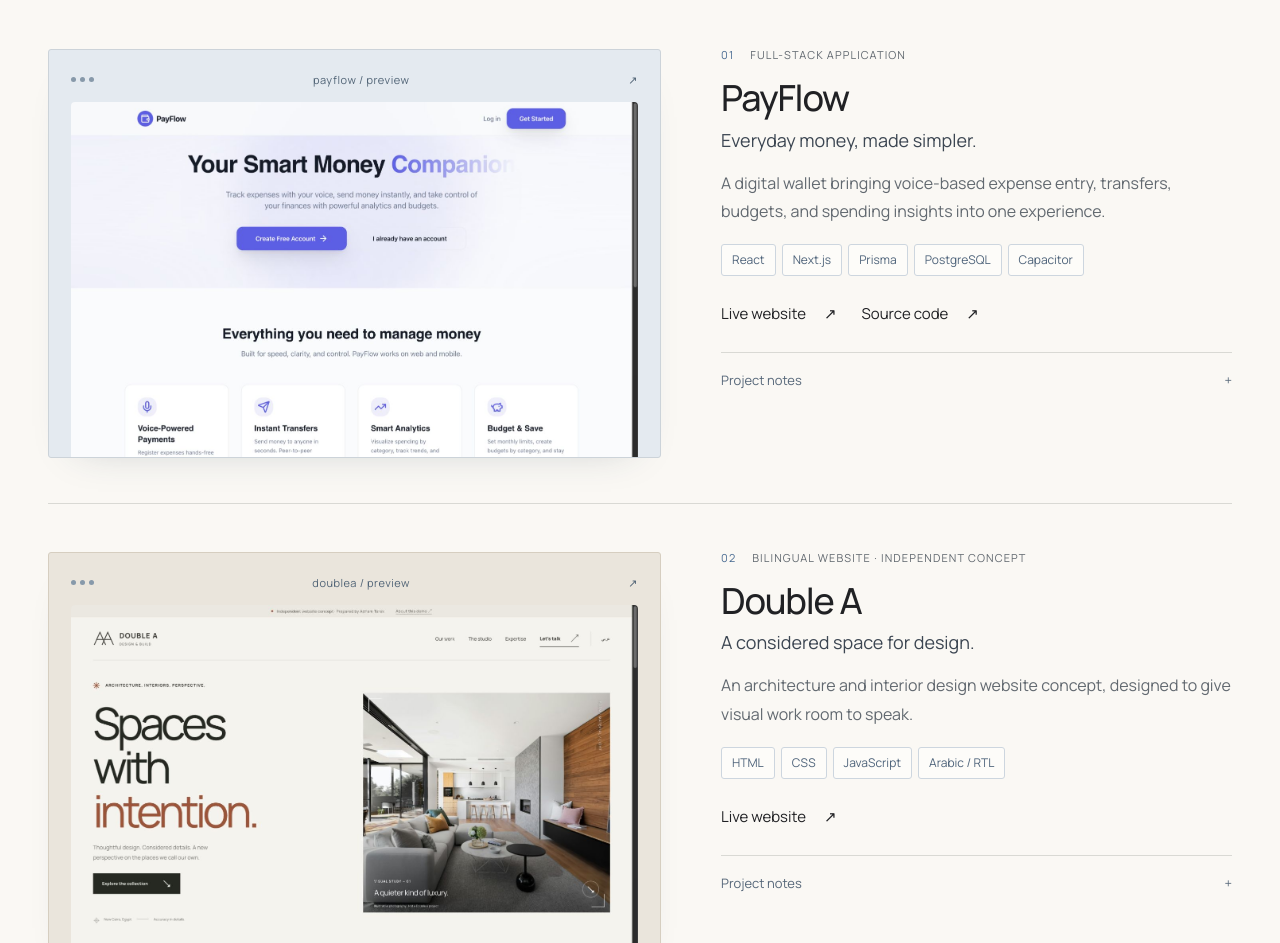
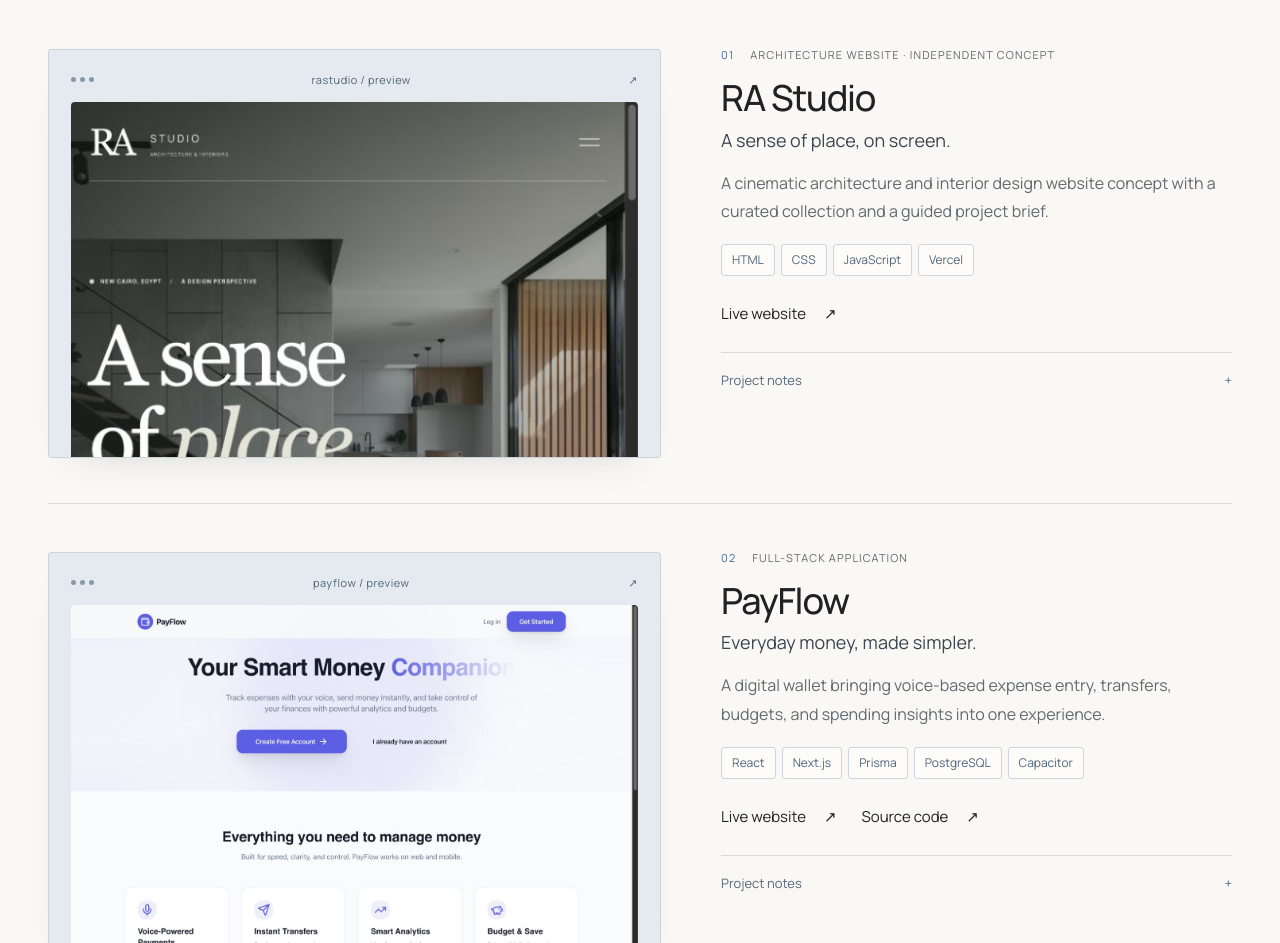
Before and after one commit to adhaamtarekk/portfolio, a React (Vite) app in the folder client/: page / in a window 1280 px wide. Shown: the part 1029-1972 px from the top of the page. Built offline with nearby package versions, Linux system fonts and the light colour scheme.

Commit message:
Add RA Studio concept to selected portfolio work

```diff
--- a/client/src/App.jsx
+++ b/client/src/App.jsx
@@ -3,10 +3,28 @@ import emailjs from "@emailjs/browser";
 import payflow from "./assets/payflow.png";
 import doubleA from "./assets/double-a.png";
 import morgal from "./assets/morgal-preview.jpg";
+import raStudio from "./assets/ra-studio.png";
 
 const external = { target: "_blank", rel: "noopener noreferrer" };
 const linkedin = "https://linkedin.com/in/adham-tarek-726394250/";
 const projects = [
+  {
+    id: "ra-studio",
+    name: "RA Studio",
+    category: "ARCHITECTURE WEBSITE · INDEPENDENT CONCEPT",
+    tagline: "A sense of place, on screen.",
+    image: raStudio,
+    intro:
+      "A cinematic architecture and interior design website concept with a curated collection and a guided project brief.",
+    problem:
+      "Bring architecture, interiors, and finishing together in a clear digital experience for a design studio.",
+    build:
+      "Built responsive layouts, a manual hero slideshow, collection filters, accessible project dialogs, and a three-step brief with copy and download options.",
+    result:
+      "An independent concept with illustrative photography and visual studies. Project briefs stay in the browser and are never submitted or stored.",
+    stack: ["HTML", "CSS", "JavaScript", "Vercel"],
+    demo: "https://ra-studio-demo.vercel.app/",
+  },
   {
     id: "payflow",
     name: "PayFlow",
```
Also changed, not shown: client/src/assets/ra-studio.png (added).
